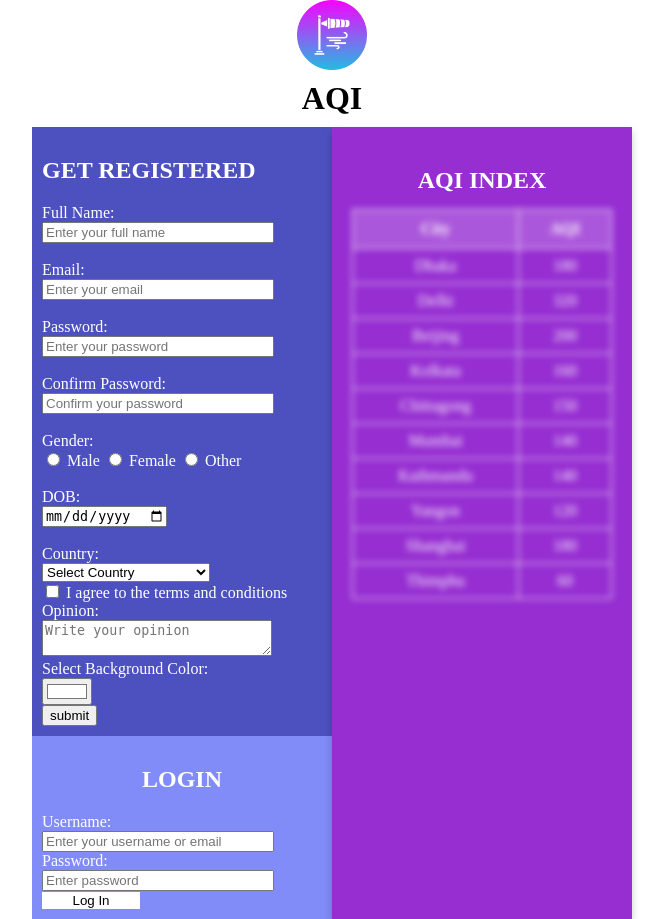
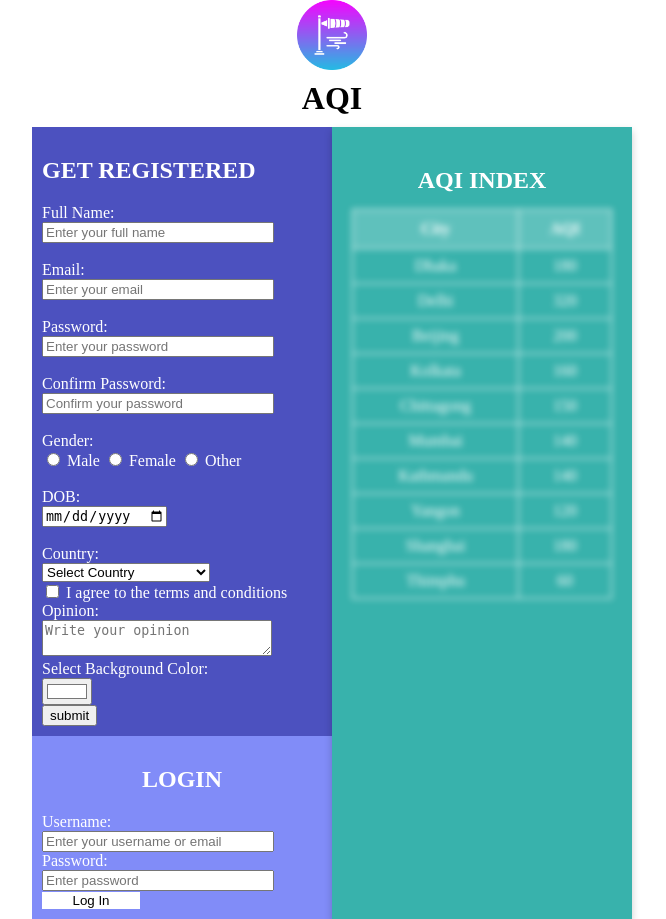
Before and after one commit to Rajeeb17/Webtech-, a PHP site: page /nindex.html in a window 1280 px wide. Shown: the whole page, without its empty margins (308-974 px from the left). Run offline with PHP 8.4, Linux system fonts and the light colour scheme.

Commit message:
aqi demo table css

```diff
--- a/aqi.css
+++ b/aqi.css
@@ -1,6 +1,6 @@
 /* General styles for the AQI container */
 .aqi-container {
-    background-color: rgb(150, 46, 210); /* Dark Purple */
+    background-color: #38b2ac; /* teal */
     width: 300px;
     padding: 20px;
     box-sizing: border-box;
```
